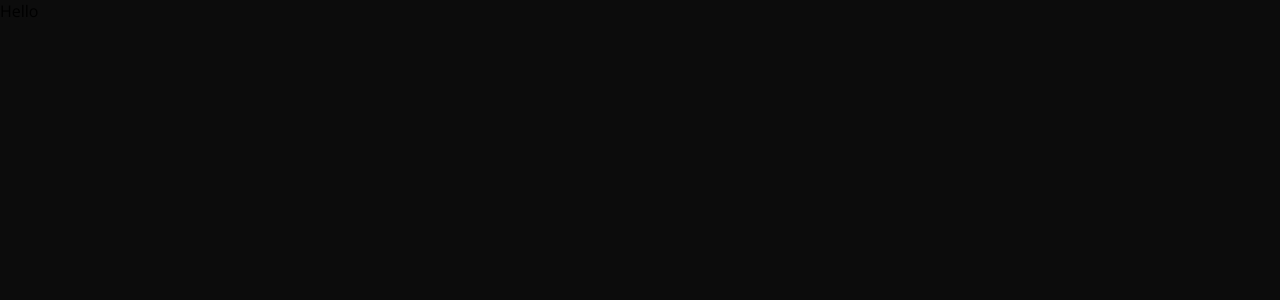
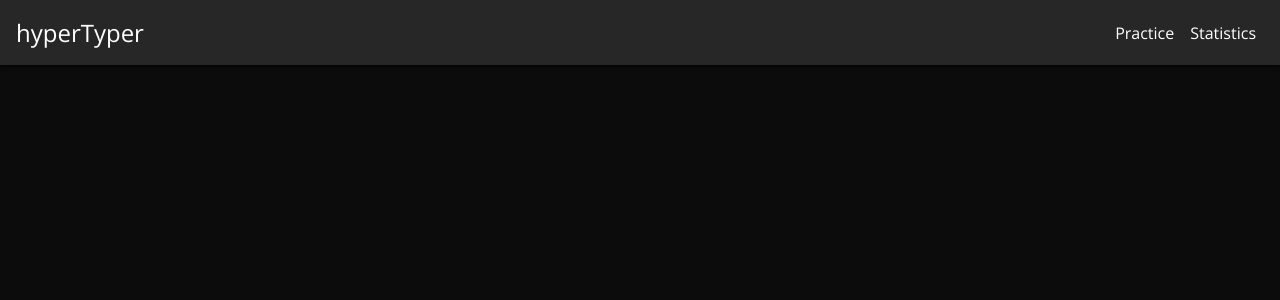
Before and after one commit to nluka/hyperTyper, a React (Create React App) app: page / in a window 1280 px wide. Shown: the top 300 px of the page. Built offline with nearby package versions, Linux system fonts and the light colour scheme.

Commit message:
Added navbar and react-router-dom package

```diff
--- a/package.json
+++ b/package.json
@@ -12,6 +12,7 @@
     "@types/react-dom": "^17.0.5",
     "react": "^17.0.2",
     "react-dom": "^17.0.2",
+    "react-router-dom": "^5.2.0",
     "react-scripts": "4.0.3",
     "typescript": "^4.2.4",
     "web-vitals": "^1.1.2"
@@ -39,5 +40,8 @@
       "last 1 firefox version",
       "last 1 safari version"
     ]
+  },
+  "devDependencies": {
+    "@types/react-router-dom": "^5.1.7"
   }
 }
--- a/src/App.tsx
+++ b/src/App.tsx
@@ -1,7 +1,19 @@
-import React from 'react';
+import { Route, Switch } from 'react-router';
+import { BrowserRouter } from 'react-router-dom';
+import NavBar from './components/NavBar/NavBar';
 
 const App = () => {
-  return <>Hello</>;
+  return (
+    <>
+      <BrowserRouter>
+        <NavBar />
+        <Switch>
+          <Route path='/practice'></Route>
+          <Route path='/statistics'></Route>
+        </Switch>
+      </BrowserRouter>
+    </>
+  );
 };
 
 export default App;
--- /dev/null
+++ b/src/components/NavBar/NavBar.css
@@ -0,0 +1,118 @@
+:root {
+  --expand-navbar-button-line-height: 14%;
+  --nav-height: 65px;
+}
+
+nav {
+  align-items: center;
+  background-color: var(--dp-04);
+  box-shadow: var(--shadow-dp-04);
+  display: flex;
+  justify-content: space-between;
+  padding: calc(var(--base-unit) * 2);
+}
+
+.site-name {
+  color: white;
+  font-size: calc(var(--base-unit) * 3);
+}
+
+#expandNavbarButton {
+  background-color: transparent;
+  border: none;
+  cursor: pointer;
+  display: flex;
+  flex-direction: column;
+  height: calc(var(--base-unit) * 4);
+  position: relative;
+  width: calc(var(--base-unit) * 4);
+}
+
+.expand-navbar-button-line {
+  background-color: rgb(155, 155, 155);
+  border-radius: 5px;
+  height: var(--expand-navbar-button-line-height);
+  position: absolute;
+  transform-origin: center center;
+  transition: all 0.3s ease-out;
+  width: 100%;
+}
+.expand-navbar-button-line:first-child {
+  top: calc(50% - calc(var(--expand-navbar-button-line-height) * 0.5));
+}
+.expand-navbar-button-line:last-child {
+  top: calc(50% - calc(var(--expand-navbar-button-line-height) * 0.5));
+  transform: rotate(90deg);
+}
+.expand-navbar-button-line:first-child.rotated {
+  transform: rotate(45deg);
+}
+.expand-navbar-button-line:last-child.rotated {
+  transform: rotate(135deg);
+}
+
+#navItemsUl {
+  align-items: center;
+  background-color: var(--dp-00);
+  border-top: 1px solid rgba(255, 255, 255, 0.25);
+  display: none;
+  flex-direction: column;
+  height: calc(100% - var(--nav-height));
+  left: 0;
+  list-style: none;
+  padding: calc(var(--base-unit) * 2) calc(var(--base-unit) * 4);
+  position: absolute;
+  top: var(--nav-height);
+  width: 100%;
+}
+
+#navItemsUl[data-is-visible] {
+  display: flex;
+}
+
+.nav-item {
+  display: flex;
+  justify-content: flex-start;
+  width: 100%;
+}
+
+.nav-link {
+  color: white;
+  border-bottom: 1px solid rgba(255, 255, 255, 0.25);
+  font-size: calc(var(--base-unit) * 3);
+  font-weight: 300;
+  padding: calc(var(--base-unit) * 1) 0;
+  text-decoration: none;
+  width: 100%;
+}
+
+@media only screen and (min-width: 600px) {
+  nav {
+    justify-content: space-between;
+  }
+  #expandNavbarButton {
+    display: none;
+  }
+  #navItemsUl {
+    align-items: center;
+    background-color: transparent;
+    border-top: none;
+    display: flex;
+    flex-direction: row;
+    left: auto;
+    padding: 0;
+    position: relative;
+    top: auto;
+    width: fit-content;
+  }
+  .nav-item {
+    padding: 0 calc(var(--base-unit) * 1);
+    width: fit-content;
+  }
+  .nav-link {
+    border-bottom: none;
+    font-size: calc(var(--base-unit) * 2);
+    font-weight: 300;
+    padding: 0;
+  }
+}
--- /dev/null
+++ b/src/components/NavBar/NavBar.tsx
@@ -0,0 +1,40 @@
+// import React, { useState } from 'react';
+import { Link } from 'react-router-dom';
+// import '../../index.css';
+import './NavBar.css';
+
+const NavBar = () => {
+  const navItemsUl = document.getElementById('navItemsUl');
+  const expandNavbarButtonLines = document.querySelectorAll('.expand-navbar-button-line');
+
+  const handleExpandNavbarButtonClick = () => {
+    navItemsUl?.toggleAttribute('data-is-visible');
+    expandNavbarButtonLines.forEach((buttonLine) => {
+      buttonLine.classList.toggle('rotated');
+    });
+  };
+
+  return (
+    <nav>
+      <div className='site-name'>hyperTyper</div>
+      <button id='expandNavbarButton' onClick={handleExpandNavbarButtonClick}>
+        <span className='expand-navbar-button-line'></span>
+        <span className='expand-navbar-button-line'></span>
+      </button>
+      <ul id='navItemsUl'>
+        <li className='nav-item'>
+          <Link className='nav-link' to='/practice'>
+            Practice
+          </Link>
+        </li>
+        <li className='nav-item'>
+          <Link className='nav-link' to='/statistics'>
+            Statistics
+          </Link>
+        </li>
+      </ul>
+    </nav>
+  );
+};
+
+export default NavBar;
--- /dev/null
+++ b/src/react-app-env.d.ts
@@ -0,0 +1 @@
+/// <reference types="react-scripts" />
```
Also changed, not shown: 1 other file (tests, documents, lock files or other folders).
